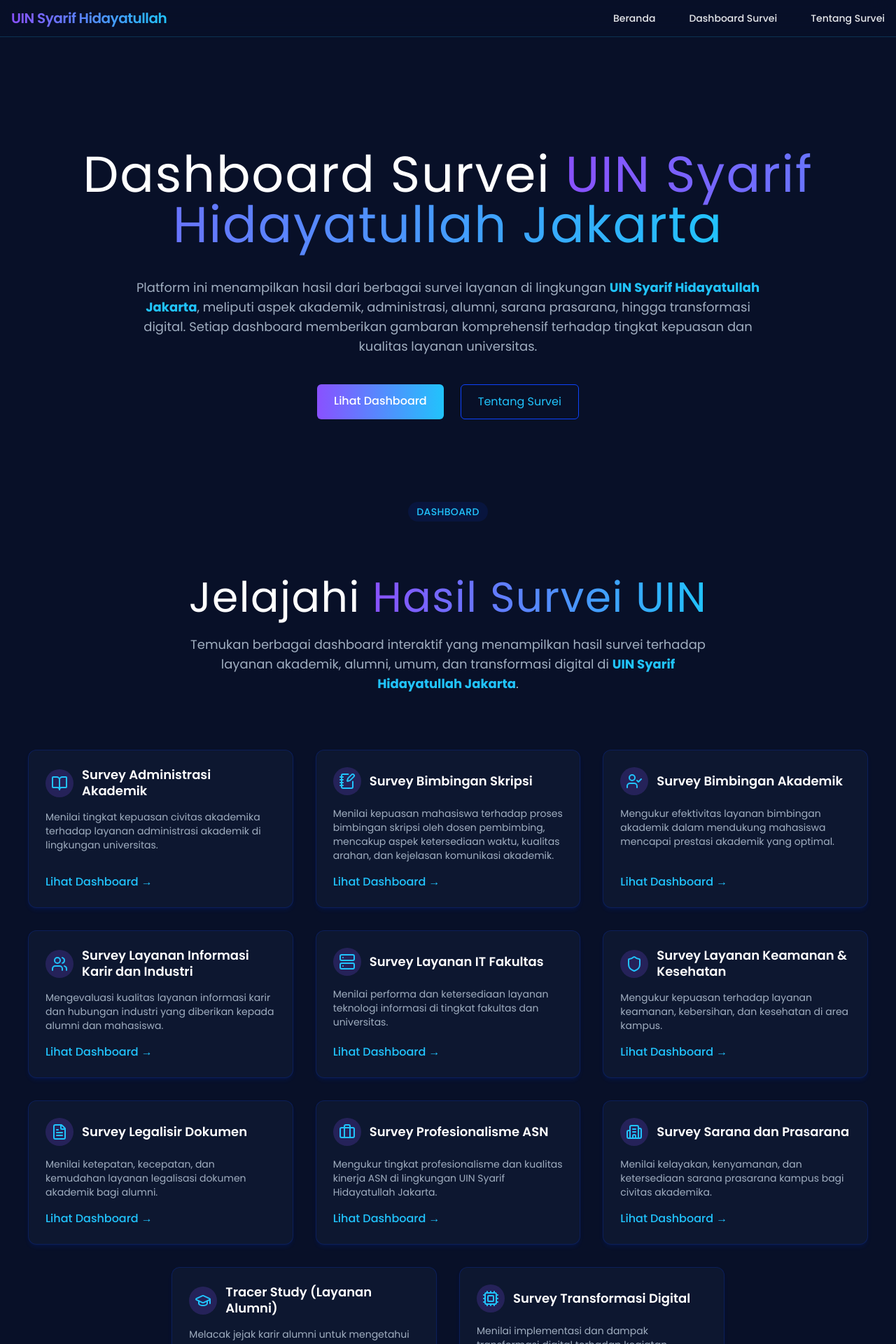
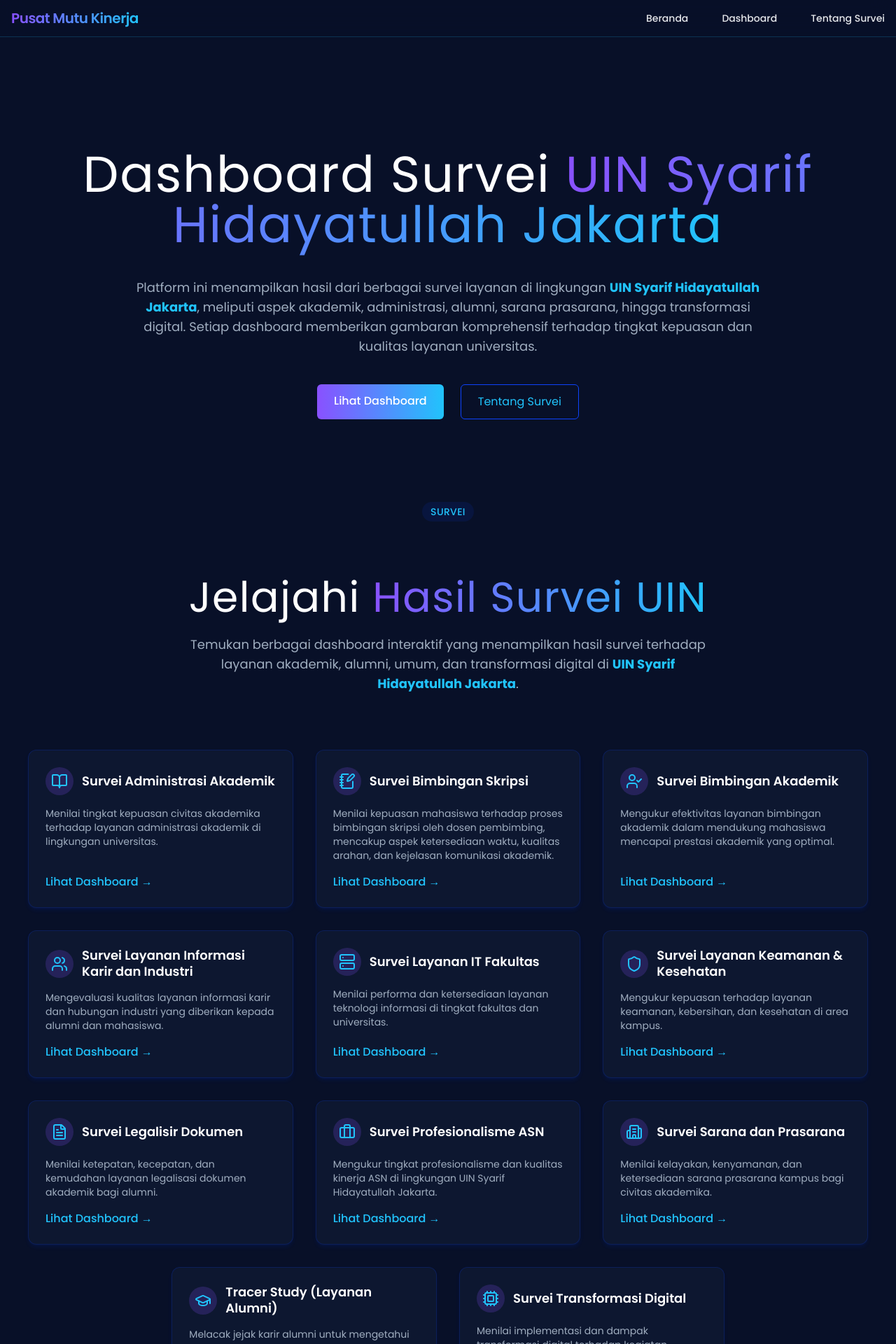
Before and after one commit to reyhanMaulana-dev/Web-Development, a React (Vite) app in the folder Frontend/Practice/Dashboard/: page / in a window 1280 px wide. Shown: the top 1920 px of the page at 70% size. Built offline with nearby package versions, Linux system fonts and the light colour scheme.

Commit message:
surveypage

```diff
--- a/Frontend/Practice/Dashboard/package.json
+++ b/Frontend/Practice/Dashboard/package.json
@@ -12,7 +12,8 @@
   "dependencies": {
     "lucide-react": "^0.548.0",
     "react": "^19.1.1",
-    "react-dom": "^19.1.1"
+    "react-dom": "^19.1.1",
+    "react-router-dom": "^7.9.4"
   },
   "devDependencies": {
     "@eslint/js": "^9.36.0",
--- a/Frontend/Practice/Dashboard/src/App.jsx
+++ b/Frontend/Practice/Dashboard/src/App.jsx
@@ -1,17 +1,16 @@
-import Navbar from "./components/Navbar.jsx"
-import HeroSection from "./components/HeroSection.jsx"
-import SurveySection from "./components/SurveySection.jsx"
+import { BrowserRouter as Router, Routes, Route } from "react-router-dom";
+import Home from "./Page/Home.jsx";
+import SurveyPage from "./Page/SurveyPage.jsx";
 
 function App() {
   return (
-    <>
-      <Navbar />
-      <div className="max-w-7xl mx-auto pt-20 px-6">
-        <HeroSection />
-        <SurveySection />
-      </div>
-    </>
-  )
+    <Router>
+      <Routes>
+        <Route path="/" element={<Home />} />
+        <Route path="/survey/:id" element={<SurveyPage />} />
+      </Routes>
+    </Router>
+  );
 }
 
-export default App
+export default App;
--- /dev/null
+++ b/Frontend/Practice/Dashboard/src/Page/Home.jsx
@@ -0,0 +1,17 @@
+import Navbar from "../components/Navbar.jsx"
+import HeroSection from "../components/HeroSection.jsx"
+import SurveySection from "../components/SurveySection.jsx"
+
+function Home() {
+  return (
+    <>
+      <Navbar />
+      <div className="max-w-7xl mx-auto pt-20 px-6">
+        <HeroSection />
+        <SurveySection />
+      </div>
+    </>
+  )
+}
+
+export default Home
--- /dev/null
+++ b/Frontend/Practice/Dashboard/src/Page/SurveyPage.jsx
@@ -0,0 +1,134 @@
+import { useState } from "react";
+import { useParams, useNavigate } from "react-router-dom";
+import { surveys } from "../constants";
+
+const SurveyPage = () => {
+  const { id } = useParams();
+  const navigate = useNavigate();
+  const survey = surveys[id];
+  const [isSidebarOpen, setIsSidebarOpen] = useState(false);
+
+  return (
+    <div className="flex min-h-screen bg-[#081028] text-white">
+      {/* Sidebar */}
+      <div
+        className={`fixed inset-y-0 left-0 z-50 w-64 bg-[#0D1730] p-4 border-r border-accent3/20 transform transition-transform duration-300 md:relative md:translate-x-0 ${
+          isSidebarOpen ? "translate-x-0" : "-translate-x-full"
+        } md:block`}
+      >
+        {/* Close button for mobile */}
+        <button
+          onClick={() => setIsSidebarOpen(false)}
+          className="md:hidden absolute top-4 right-4 text-white hover:text-accent2"
+        >
+          ✕
+        </button>
+
+        {/* Button kembali ke beranda dengan icon dan title */}
+        <div
+          onClick={() => {
+            navigate("/");
+            setIsSidebarOpen(false); // Close sidebar on mobile after navigation
+          }}
+          className="cursor-pointer w-full mb-6 p-3 bg-gradient-to-br from-[#CB3CFF] to-[#7F25FB] text-white rounded-lg hover:opacity-85 transition"
+        >
+          <div className="flex items-center">
+            <div className="h-8 w-8 p-1 bg-black/20 text-white rounded-full flex justify-center items-center mr-3">
+              {/* Icon Home SVG */}
+              <svg
+                xmlns="http://www.w3.org/2000/svg"
+                fill="none"
+                viewBox="0 0 24 24"
+                strokeWidth={1.5}
+                stroke="currentColor"
+                className="w-5 h-5"
+              >
+                <path
+                  strokeLinecap="round"
+                  strokeLinejoin="round"
+                  d="m2.25 12 8.954-8.955c.44-.439 1.152-.439 1.591 0L21.75 12M4.5 9.75v10.125c0 .621.504 1.125 1.125 1.125H9.75v-4.875c0-.621.504-1.125 1.125-1.125h2.25c.621 0 1.125.504 1.125 1.125V21h4.125c.621 0 1.125-.504 1.125-1.125V9.75M8.25 21h8.25"
+                />
+              </svg>
+            </div>
+            <h5 className="text-sm font-semibold leading-tight">
+              Beranda
+            </h5>
+          </div>
+        </div>
+
+        {/* List of surveys */}
+        <div className="space-y-4">
+          {surveys.map((surveyItem, index) => (
+            <div
+              key={index}
+              onClick={() => {
+                navigate(`/survey/${index}`);
+                setIsSidebarOpen(false); // Close sidebar on mobile after navigation
+              }}
+              className={`cursor-pointer p-3 rounded-lg transition ${
+                id == index
+                  ? "bg-accent2/20 border border-accent2/50"
+                  : "hover:bg-accent1/10"
+              }`}
+            >
+              <div className="flex items-center">
+                <div className="h-8 w-8 p-1 bg-accent1/20 text-accent2 rounded-full flex justify-center items-center mr-3">
+                  {surveyItem.icon}
+                </div>
+                <h5 className="text-sm font-semibold leading-tight text-white">
+                  {surveyItem.text}
+                </h5>
+              </div>
+            </div>
+          ))}
+        </div>
+      </div>
+
+      {/* Backdrop for mobile */}
+      {isSidebarOpen && (
+        <div
+          className="fixed inset-0 bg-black/50 z-40 md:hidden"
+          onClick={() => setIsSidebarOpen(false)}
+        ></div>
+      )}
+
+      {/* Main content */}
+      <div className="flex-1 flex flex-col min-h-screen">
+        {/* Header for mobile with hamburger */}
+        <div className="md:hidden flex items-center justify-between p-4 bg-[#0D1730] border-b border-accent3/20">
+          <button
+            onClick={() => setIsSidebarOpen(true)}
+            className="text-white hover:text-accent2"
+          >
+            ☰
+          </button>
+          <h1 className="text-lg font-semibold">Dashboard</h1>
+        </div>
+
+        <div className="flex-1 flex flex-col items-center justify-center p-6">
+          {survey ? (
+            <iframe
+              src={survey.link.replace(
+                "reporting",
+                "embed/reporting"
+              )} // ubah link agar bisa di-embed
+              width="100%"
+              height="100%"
+              frameBorder="0"
+              style={{ border: 0, borderRadius: "12px", minHeight: "400px" }}
+              allowFullScreen
+              sandbox="allow-storage-access-by-user-activation allow-scripts allow-same-origin allow-popups allow-popups-to-escape-sandbox"
+            ></iframe>
+          ) : (
+            <div className="text-center">
+              <h2 className="text-2xl mb-4">Pilih survei dari sidebar</h2>
+              <p className="text-textsecondary">Klik salah satu survei di sidebar untuk melihat dashboardnya.</p>
+            </div>
+          )}
+        </div>
+      </div>
+    </div>
+  );
+};
+
+export default SurveyPage;
--- a/Frontend/Practice/Dashboard/src/components/Navbar.jsx
+++ b/Frontend/Practice/Dashboard/src/components/Navbar.jsx
@@ -2,9 +2,9 @@
 import { useState } from "react";
 
 const navItems = [
-  { label: "Beranda", href: "#home" },
-  { label: "Dashboard Survei", href: "#dashboards" },
-  { label: "Tentang Survei", href: "#about" },
+  { label: "Beranda", href: "" },
+  { label: "Dashboard", href: "/survey/0" },
+  { label: "Tentang Survei", href: "#survei" },
 ];
 
 const Navbar = () => {
@@ -21,7 +21,7 @@
             {/* Kalau ingin pakai logo, aktifkan baris di bawah */}
             {/* <img className="h-10 w-10 mr-2" src={logo} alt="Logo" /> */}
             <span className="text-xl font-semibold bg-gradient-to-r from-[#8951FF] to-[#21C3FC] text-transparent bg-clip-text tracking-tight">
-              UIN Syarif Hidayatullah
+              Pusat Mutu Kinerja
             </span>
           </div>
 
--- a/Frontend/Practice/Dashboard/src/components/SurveySection.jsx
+++ b/Frontend/Practice/Dashboard/src/components/SurveySection.jsx
@@ -1,14 +1,21 @@
 import { surveys } from "../constants";
+import { useNavigate } from "react-router-dom";
 
 const SurveySection = () => {
+  const navigate = useNavigate();
+
+  const handleClick = (index) => {
+    navigate(`/survey/${index}`);
+  };
+
   return (
     <section
-      id="dashboards"
+      id="survei"
       className="relative mt-20 border-b border-accent3/30 pb-20 min-h-[800px] bg-background text-textmain"
     >
       <div className="text-center">
         <span className="bg-accent3/10 text-accent2 rounded-full h-6 text-sm font-medium px-3 py-1 uppercase tracking-wide">
-          Dashboard
+          Survei
         </span>
         <h2 className="text-3xl sm:text-5xl lg:text-6xl mt-10 lg:mt-20 tracking-wide">
           Jelajahi{" "}
@@ -29,14 +36,10 @@
         {surveys.map((survey, index) => (
           <div
             key={index}
-            className="w-full sm:w-1/2 lg:w-1/3 p-4 transition-transform duration-300 hover:scale-[1.02]"
+            onClick={() => handleClick(index)}
+            className="cursor-pointer w-full sm:w-1/2 lg:w-1/3 p-4 transition-transform duration-300 hover:scale-[1.02]"
           >
-            <a
-              href={survey.link}
-              target="_blank"
-              rel="noopener noreferrer"
-              className="block flex flex-col h-full bg-[#0D1730] rounded-xl p-6 border border-accent3/20 hover:border-accent2/50 shadow-md shadow-accent3/10 transition"
-            >
+            <div className="block flex flex-col h-full bg-[#0D1730] rounded-xl p-6 border border-accent3/20 hover:border-accent2/50 shadow-md shadow-accent3/10 transition">
               <div className="flex items-center mb-4">
                 <div className="h-10 w-10 p-2 bg-accent1/20 text-accent2 rounded-full flex justify-center items-center mr-3">
                   {survey.icon}
@@ -51,7 +54,7 @@
               <span className="mt-auto inline-block text-accent2 hover:text-accent1 font-medium transition">
                 Lihat Dashboard →
               </span>
-            </a>
+            </div>
           </div>
         ))}
       </div>
--- a/Frontend/Practice/Dashboard/src/constants/index.jsx
+++ b/Frontend/Practice/Dashboard/src/constants/index.jsx
@@ -21,63 +21,63 @@
 export const surveys = [
   {
     icon: <BookOpen />,
-    text: "Survey Administrasi Akademik",
+    text: "Survei Administrasi Akademik",
     description:
       "Menilai tingkat kepuasan civitas akademika terhadap layanan administrasi akademik di lingkungan universitas.",
     link: "https://lookerstudio.google.com/reporting/f030673d-e0a2-4a1c-a365-9dca9afe2b76"
   },
   {
     icon: <NotebookPenIcon />,
-    text: "Survey Bimbingan Skripsi",
+    text: "Survei Bimbingan Skripsi",
     description:
       "Menilai kepuasan mahasiswa terhadap proses bimbingan skripsi oleh dosen pembimbing, mencakup aspek ketersediaan waktu, kualitas arahan, dan kejelasan komunikasi akademik.",
     link: "https://lookerstudio.google.com/reporting/8125c058-97ac-4d9d-9799-36df900a7b0d",
   },
   {
     icon: <UserCheck />,
-    text: "Survey Bimbingan Akademik",
+    text: "Survei Bimbingan Akademik",
     description:
     "Mengukur efektivitas layanan bimbingan akademik dalam mendukung mahasiswa mencapai prestasi akademik yang optimal.",
     link: "https://lookerstudio.google.com/reporting/7cc6b4f0-d2c2-4eb1-a00b-2697ef6650da"
   },
   {
     icon: <Users />,
-    text: "Survey Layanan Informasi Karir dan Industri",
+    text: "Survei Layanan Informasi Karir dan Industri",
     description:
     "Mengevaluasi kualitas layanan informasi karir dan hubungan industri yang diberikan kepada alumni dan mahasiswa.",
     link: "https://lookerstudio.google.com/reporting/2fcc7e6f-566b-4ea2-8376-0199cd4b3c54"
   },
   {
     icon: <Server />,
-    text: "Survey Layanan IT Fakultas",
+    text: "Survei Layanan IT Fakultas",
     description:
     "Menilai performa dan ketersediaan layanan teknologi informasi di tingkat fakultas dan universitas.",
     link: "https://lookerstudio.google.com/reporting/1349a714-0d00-47c6-8ee9-b5ec7874ea69"
   },
   {
     icon: <Shield />,
-    text: "Survey Layanan Keamanan & Kesehatan",
+    text: "Survei Layanan Keamanan & Kesehatan",
     description:
     "Mengukur kepuasan terhadap layanan keamanan, kebersihan, dan kesehatan di area kampus.",
     link: "https://lookerstudio.google.com/reporting/523cab3d-2f7d-41e4-b700-61627c18221f"
   },
   {
     icon: <FileText />,
-    text: "Survey Legalisir Dokumen",
+    text: "Survei Legalisir Dokumen",
     description:
     "Menilai ketepatan, kecepatan, dan kemudahan layanan legalisasi dokumen akademik bagi alumni.",
     link: "https://lookerstudio.google.com/reporting/c107bb8b-af26-4e77-97db-4f71b7d3475d"
   },
   {
     icon: <Briefcase />,
-    text: "Survey Profesionalisme ASN",
+    text: "Survei Profesionalisme ASN",
     description:
     "Mengukur tingkat profesionalisme dan kualitas kinerja ASN di lingkungan UIN Syarif Hidayatullah Jakarta.",
     link: "https://lookerstudio.google.com/reporting/f899a34e-1c9c-4185-afbb-88c44d66e0fc"
   },
   {
     icon: <Building2 />,
-    text: "Survey Sarana dan Prasarana",
+    text: "Survei Sarana dan Prasarana",
     description:
     "Menilai kelayakan, kenyamanan, dan ketersediaan sarana prasarana kampus bagi civitas akademika.",
     link: "https://lookerstudio.google.com/reporting/3f5731e8-281a-478f-9a0a-aa168643097f"
@@ -91,7 +91,7 @@
   },
   {
     icon: <Cpu />,
-    text: "Survey Transformasi Digital",
+    text: "Survei Transformasi Digital",
     description:
     "Menilai implementasi dan dampak transformasi digital terhadap kegiatan akademik dan layanan universitas.",
     link: "https://lookerstudio.google.com/reporting/0d308b46-59c6-4159-a895-8ac843888412"
```
Also changed, not shown: Frontend/Practice/Dashboard/src/components/HeroSection.jsx (+10 -7 lines), 1 other file (tests, documents, lock files or other folders).
